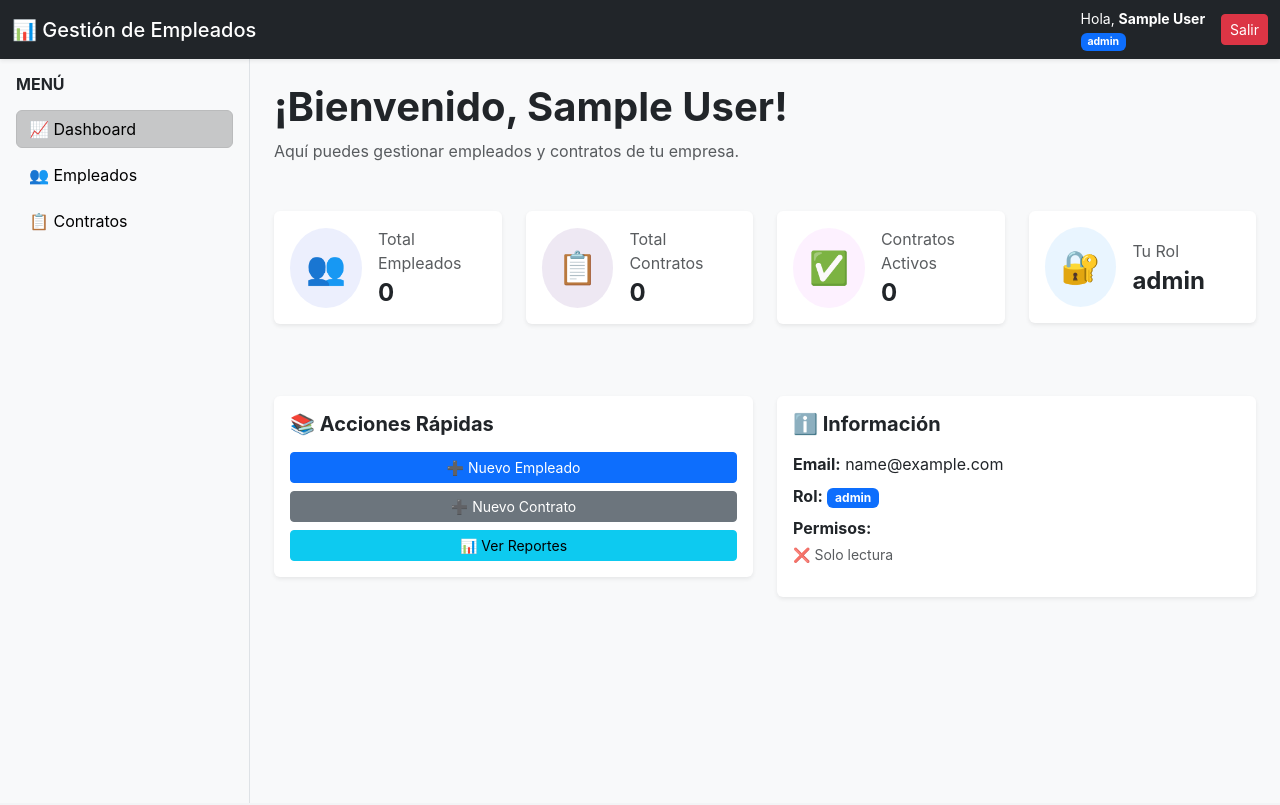
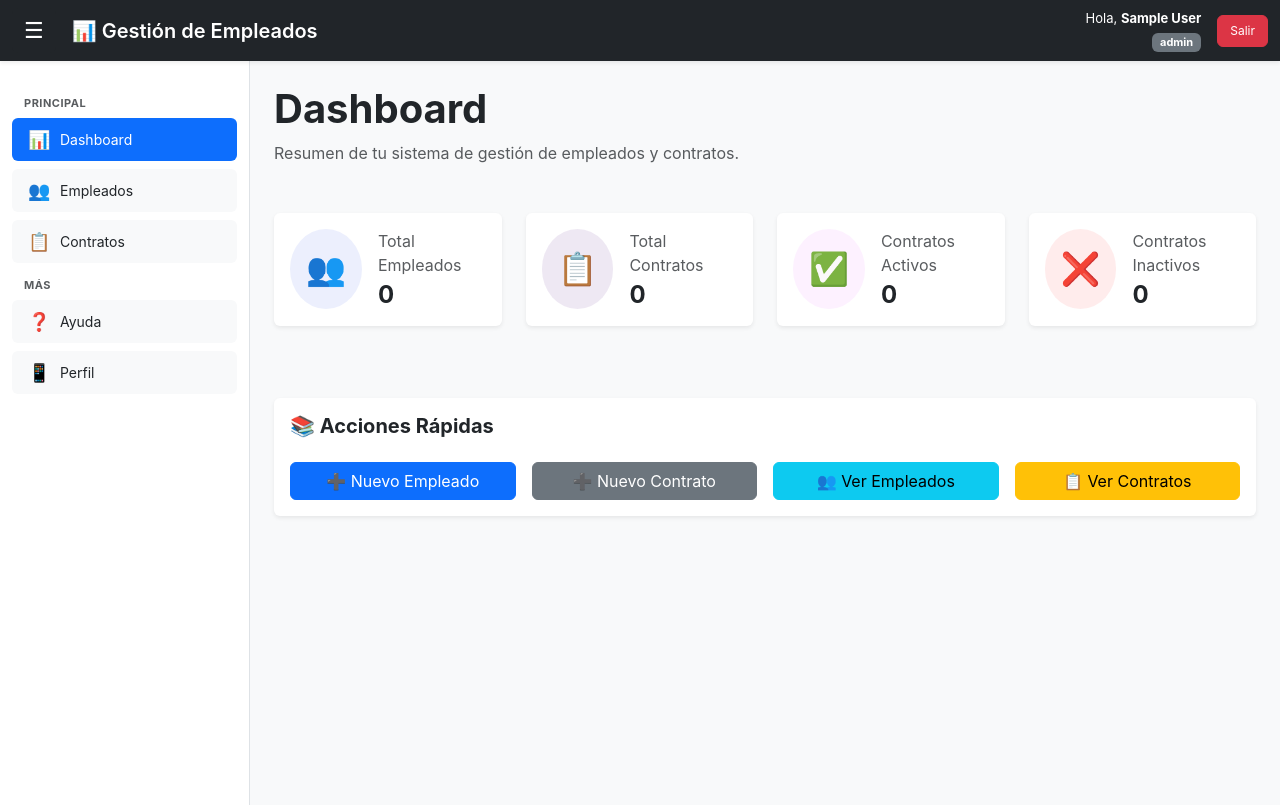
Before and after one commit to OscarLP0909/Gestion_Empleados, a React (Vite) app in the folder frontend/employee-management-frontend/: page /dashboard in a window 1280 px wide. Built offline with nearby package versions, Linux system fonts and the light colour scheme; no server answers; sample sign-in values are in the browser's storage.

Commit message:
Dashboard acabado

```diff
--- a/frontend/employee-management-frontend/src/components/Dashboard/Dashboard.tsx
+++ b/frontend/employee-management-frontend/src/components/Dashboard/Dashboard.tsx
@@ -1,12 +1,13 @@
 import { useEmployees } from "../../hooks/useEmployees";
 import { useContracts } from "../../hooks/useContract";
-import { useAuthStore } from "../../store/authStore";
+import { useNavigate } from "react-router-dom";
 import { Layout } from "../Layout/Layout";
 
 export const Dashboard = () => {
     const { employeeCount, loading: employeesLoading } = useEmployees();
-    const { contractCount, activeContractCount, loading: contractsLoading } = useContracts();
-    const { user } = useAuthStore();
+    const { contractCount, activeContractCount, loading: contractsLoading } =
+        useContracts();
+    const navigate = useNavigate();
 
     const StatCard = ({
         title,
@@ -19,12 +20,15 @@ export const Dashboard = () => {
         icon: string;
         color: string;
     }) => (
-        <div className="card border-0 shadow-sm">
+        <div className="card border-0 shadow-sm h-100">
             <div className="card-body">
                 <div className="d-flex align-items-center">
                     <div
                         className="p-3 rounded-circle"
-                        style={{ backgroundColor: color + "20", fontSize: "32px" }}
+                        style={{
+                            backgroundColor: color + "20",
+                            fontSize: "32px",
+                        }}
                     >
                         {icon}
                     </div>
@@ -42,11 +46,9 @@ export const Dashboard = () => {
             <div>
                 {/* Header */}
                 <div className="mb-5">
-                    <h1 className="fw-bold mb-2">
-                        ¡Bienvenido, {user?.name || "No especificado"}!
-                    </h1>
+                    <h1 className="fw-bold mb-2">Dashboard</h1>
                     <p className="text-muted">
-                        Aquí puedes gestionar empleados y contratos de tu empresa.
+                        Resumen de tu sistema de gestión de empleados y contratos.
                     </p>
                 </div>
 
@@ -73,7 +75,9 @@ export const Dashboard = () => {
                     <div className="col-md-6 col-lg-3 mb-4">
                         <StatCard
                             title="Contratos Activos"
-                            value={contractsLoading ? "..." : activeContractCount}
+                            value={
+                                contractsLoading ? "..." : activeContractCount
+                            }
                             icon="✅"
                             color="#f093fb"
                         />
@@ -81,62 +85,60 @@ export const Dashboard = () => {
 
                     <div className="col-md-6 col-lg-3 mb-4">
                         <StatCard
-                            title="Tu Rol"
-                            value={user?.role || "N/A"}
-                            icon="🔐"
-                            color="#4facfe"
+                            title="Contratos Inactivos"
+                            value={
+                                contractsLoading
+                                    ? "..."
+                                    : contractCount - activeContractCount
+                            }
+                            icon="❌"
+                            color="#ff6b6b"
                         />
                     </div>
                 </div>
 
-                {/* Info Cards */}
+                {/* Quick Actions */}
                 <div className="row">
-                    <div className="col-lg-6 mb-4">
+                    <div className="col-12">
                         <div className="card border-0 shadow-sm">
                             <div className="card-body">
-                                <h5 className="card-title fw-bold mb-3">
+                                <h5 className="card-title fw-bold mb-4">
                                     📚 Acciones Rápidas
                                 </h5>
-                                <div className="d-grid gap-2">
-                                    <button className="btn btn-primary btn-sm">
+                                <div className="row g-3">
+                                    <div className="col-md-6 col-lg-3">
+                                        <button
+                                            onClick={() => navigate("/employees")}
+                                            className="btn btn-primary w-100"
+                                        >
                                             ➕ Nuevo Empleado
                                         </button>
-                                    <button className="btn btn-secondary btn-sm">
+                                    </div>
+                                    <div className="col-md-6 col-lg-3">
+                                        <button
+                                            onClick={() => navigate("/contracts")}
+                                            className="btn btn-secondary w-100"
+                                        >
                                             ➕ Nuevo Contrato
                                         </button>
-                                    <button className="btn btn-info btn-sm">
-                                        📊 Ver Reportes
+                                    </div>
+                                    <div className="col-md-6 col-lg-3">
+                                        <button
+                                            onClick={() => navigate("/employees")}
+                                            className="btn btn-info w-100"
+                                        >
+                                            👥 Ver Empleados
+                                        </button>
+                                    </div>
+                                    <div className="col-md-6 col-lg-3">
+                                        <button
+                                            onClick={() => navigate("/contracts")}
+                                            className="btn btn-warning w-100"
+                                        >
+                                            📋 Ver Contratos
                                         </button>
                                     </div>
                                 </div>
-                        </div>
-                    </div>
-
-                    <div className="col-lg-6 mb-4">
-                        <div className="card border-0 shadow-sm">
-                            <div className="card-body">
-                                <h5 className="card-title fw-bold mb-3">
-                                    ℹ️ Información
-                                </h5>
-                                <ul className="list-unstyled">
-                                    <li className="mb-2">
-                                        <strong>Email:</strong> {user?.email}
-                                    </li>
-                                    <li className="mb-2">
-                                        <strong>Rol:</strong>{" "}
-                                        <span className="badge bg-primary">{user?.role}</span>
-                                    </li>
-                                    <li>
-                                        <strong>Permisos:</strong>
-                                        <div className="small text-muted mt-1">
-                                            {["ADMIN", "HR_MANAGER"].includes(
-                                                user?.role || ""
-                                            )
-                                                ? "✅ Crear y editar"
-                                                : "❌ Solo lectura"}
-                                        </div>
-                                    </li>
-                                </ul>
                             </div>
                         </div>
                     </div>
--- a/frontend/employee-management-frontend/src/components/Layout/Layout.tsx
+++ b/frontend/employee-management-frontend/src/components/Layout/Layout.tsx
@@ -1,3 +1,4 @@
+import { useState } from "react";
 import { Navbar } from "./Navbar";
 import { Sidebar } from "./Sidebar";
 
@@ -6,12 +7,20 @@ interface LayoutProps {
 }
 
 export const Layout = ({ children }: LayoutProps) => {
+    const [sidebarOpen, setSidebarOpen] = useState(true);
+
     return (
         <div>
-            <Navbar />
+            <Navbar onMenuToggle={() => setSidebarOpen(!sidebarOpen)} />
             <div className="d-flex">
-                <Sidebar />
-                <div style={{ flex: 1 }} className="bg-light p-4">
+                <Sidebar isOpen={sidebarOpen} />
+                <div
+                    style={{
+                        flex: 1,
+                        transition: "all 0.3s ease",
+                    }}
+                    className="bg-light p-4"
+                >
                     {children}
                 </div>
             </div>
--- a/frontend/employee-management-frontend/src/components/Layout/Navbar.tsx
+++ b/frontend/employee-management-frontend/src/components/Layout/Navbar.tsx
@@ -1,7 +1,11 @@
 import { useAuth } from "../../hooks/useAuth";
 import { useNavigate } from "react-router-dom";
 
-export const Navbar = () => {
+interface NavbarProps {
+    onMenuToggle: () => void;
+}
+
+export const Navbar = ({ onMenuToggle }: NavbarProps) => {
     const { user, logout } = useAuth();
     const navigate = useNavigate();
 
@@ -11,19 +15,67 @@ export const Navbar = () => {
     };
 
     return (
-        <nav className="navbar navbar-dark bg-dark shadow-sm">
+        <nav className="navbar navbar-dark bg-dark shadow-sm" style={{ backgroundColor: "#1a1a1a !important" }}>
             <div className="container-fluid">
-                <span className="navbar-brand mb-0 h5">
-                    📊 Gestión de Empleados
-                </span>
                 <div className="d-flex align-items-center gap-3">
-                    <div className="text-white small">
-    <div>Hola, <strong>{user?.name || user?.email}</strong></div>
-    <div className="badge bg-primary">{user?.role}</div>
-</div>
+                    <button
+                        onClick={onMenuToggle}
+                        className="btn btn-dark border-0"
+                        style={{
+                            fontSize: "22px",
+                            padding: "6px 12px",
+                            cursor: "pointer",
+                            transition: "all 0.3s ease",
+                        }}
+                        onMouseEnter={(e) => {
+                            e.currentTarget.style.backgroundColor = "#333";
+                        }}
+                        onMouseLeave={(e) => {
+                            e.currentTarget.style.backgroundColor = "transparent";
+                        }}
+                    >
+                        ☰
+                    </button>
+                    <span className="navbar-brand mb-0 h5" style={{ fontWeight: "600" }}>
+                        📊 Gestión de Empleados
+                    </span>
+                </div>
+                <div className="d-flex align-items-center gap-3">
+                    <div className="text-white small d-flex flex-column align-items-end">
+                        <div style={{ fontSize: "13px" }}>
+                            Hola, <strong>{user?.name || user?.email}</strong>
+                        </div>
+                        <div
+                            className="badge"
+                            style={{
+                                backgroundColor:
+                                    user?.role === "ADMIN"
+                                        ? "#dc3545"
+                                        : user?.role === "HR_MANAGER"
+                                        ? "#0d6efd"
+                                        : "#6c757d",
+                                marginTop: "4px",
+                                fontSize: "11px",
+                                padding: "4px 8px",
+                            }}
+                        >
+                            {user?.role}
+                        </div>
+                    </div>
                     <button
                         onClick={handleLogout}
-                        className="btn btn-sm btn-danger"
+                        className="btn btn-danger"
+                        style={{
+                            fontSize: "12px",
+                            padding: "6px 12px",
+                            transition: "all 0.2s ease",
+                        }}
+                        onMouseEnter={(e) => {
+                            e.currentTarget.style.transform = "translateY(-2px)";
+                        }}
+                        onMouseLeave={(e) => {
+                            e.currentTarget.style.transform = "translateY(0)";
+                        }}
                     >
                         Salir
                     </button>
--- a/frontend/employee-management-frontend/src/components/Layout/Sidebar.tsx
+++ b/frontend/employee-management-frontend/src/components/Layout/Sidebar.tsx
@@ -1,69 +1,124 @@
 import { useLocation, useNavigate } from "react-router-dom";
 import { useAuthStore } from "../../store/authStore";
 
-export const Sidebar = () => {
+interface SidebarProps {
+    isOpen: boolean;
+}
+
+export const Sidebar = ({ isOpen }: SidebarProps) => {
     const navigate = useNavigate();
     const location = useLocation();
     const { user } = useAuthStore();
 
     const isActive = (path: string) => {
-        return location.pathname === path ? "active" : "";
+        return location.pathname === path ? "active bg-primary text-white" : "text-dark";
     };
 
-    const canCreate = ["ADMIN", "HR_MANAGER"].includes(user?.role || "");
+    const isAdmin = user?.role === "ADMIN";
+    const isHROrAdmin = ["ADMIN", "HR_MANAGER"].includes(user?.role || "");
+
+    const MenuItem = ({
+        icon,
+        label,
+        path,
+        onClick,
+    }: {
+        icon: string;
+        label: string;
+        path?: string;
+        onClick?: () => void;
+    }) => (
+        <button
+            onClick={() => {
+                if (path) navigate(path);
+                if (onClick) onClick();
+            }}
+            className={`btn btn-light w-100 text-start d-flex align-items-center gap-2 px-3 py-2 mb-2 border-0 ${isActive(
+                path || ""
+            )}`}
+            title={label}
+            style={{
+                fontSize: "14px",
+                borderRadius: "6px",
+                whiteSpace: "nowrap",
+                overflow: "hidden",
+                textOverflow: "ellipsis",
+            }}
+        >
+            <span style={{ fontSize: "18px", minWidth: "24px" }}>{icon}</span>
+            {isOpen && <span>{label}</span>}
+        </button>
+    );
+
+    const SectionTitle = ({ label }: { label: string }) => (
+        <div
+            style={{
+                opacity: isOpen ? 1 : 0,
+                height: isOpen ? "auto" : "0",
+                overflow: "hidden",
+                transition: "all 0.3s ease",
+                marginTop: "16px",
+                marginBottom: "8px",
+            }}
+        >
+            <h6
+                className="fw-bold text-uppercase text-muted"
+                style={{
+                    fontSize: "11px",
+                    letterSpacing: "0.5px",
+                    margin: 0,
+                    padding: "0 12px",
+                }}
+            >
+                {label}
+            </h6>
+        </div>
+    );
 
     return (
         <div
-            className="d-flex flex-column bg-light p-3"
+            className="bg-white border-end"
             style={{
                 minHeight: "calc(100vh - 56px)",
-                width: "250px",
-                borderRight: "1px solid #dee2e6",
+                width: isOpen ? "250px" : "80px",
+                borderRight: "1px solid #e0e0e0",
+                transition: "width 0.3s ease, box-shadow 0.3s ease",
+                overflowY: "auto",
+                padding: isOpen ? "20px 12px" : "20px 8px",
+                boxShadow: isOpen ? "2px 0 8px rgba(0,0,0,0.05)" : "none",
             }}
         >
-            <h6 className="fw-bold mb-3 text-uppercase">Menú</h6>
+            {/* SECCIÓN: Navegación Principal */}
+            <SectionTitle label="Principal" />
 
-            <button
-                onClick={() => navigate("/dashboard")}
-                className={`btn btn-light text-start mb-2 ${isActive("/dashboard")}`}
-            >
-                📈 Dashboard
-            </button>
+            <MenuItem icon="📊" label="Dashboard" path="/dashboard" />
+            <MenuItem icon="👥" label="Empleados" path="/employees" />
+            <MenuItem icon="📋" label="Contratos" path="/contracts" />
 
-            <button
-                onClick={() => navigate("/employees")}
-                className={`btn btn-light text-start mb-2 ${isActive("/employees")}`}
-            >
-                👥 Empleados
-            </button>
-
-            <button
-                onClick={() => navigate("/contracts")}
-                className={`btn btn-light text-start mb-2 ${isActive("/contracts")}`}
-            >
-                📋 Contratos
-            </button>
-
-            {canCreate && (
+            {/* SECCIÓN: Gestión (Solo HR_MANAGER y ADMIN) */}
+            {isHROrAdmin && (
                 <>
-                    <hr />
-                    <h6 className="fw-bold mb-3 text-uppercase text-muted">Admin</h6>
-
-                    <button
-                        onClick={() => navigate("/reports")}
-                        className={`btn btn-light text-start mb-2 ${isActive("/reports")}`}
-                    >
-                        📊 Reportes
-                    </button>
-
-                    <button
-                        onClick={() => navigate("/users")}
-                        className={`btn btn-light text-start mb-2 ${isActive("/users")}`}
-                    >
-                        🔑 Usuarios
-                    </button>
+                    <SectionTitle label="Gestión" />
+                    <MenuItem icon="➕" label="Crear Empleado" path="/employees/new" />
+                    <MenuItem icon="📝" label="Crear Contrato" path="/contracts/new" />
+                    <MenuItem icon="📊" label="Reportes" path="/reports" />
                 </>
             )}
+
+            {/* SECCIÓN: Administración (Solo ADMIN) */}
+            {isAdmin && (
+                <>
+                    <SectionTitle label="Administración" />
+                    <MenuItem icon="🔐" label="Usuarios" path="/users" />
+                    <MenuItem icon="🔍" label="Auditoría" path="/audit" />
+                    <MenuItem icon="⚙️" label="Configuración" path="/settings" />
+                </>
+            )}
+
+            {/* SECCIÓN: Información */}
+            <SectionTitle label="Más" />
+            <MenuItem icon="❓" label="Ayuda" path="/help" />
+            <MenuItem icon="📱" label="Perfil" path="/profile" />
         </div>
     );
 };
```
Lines whose indentation alone changed are shown as unchanged.
